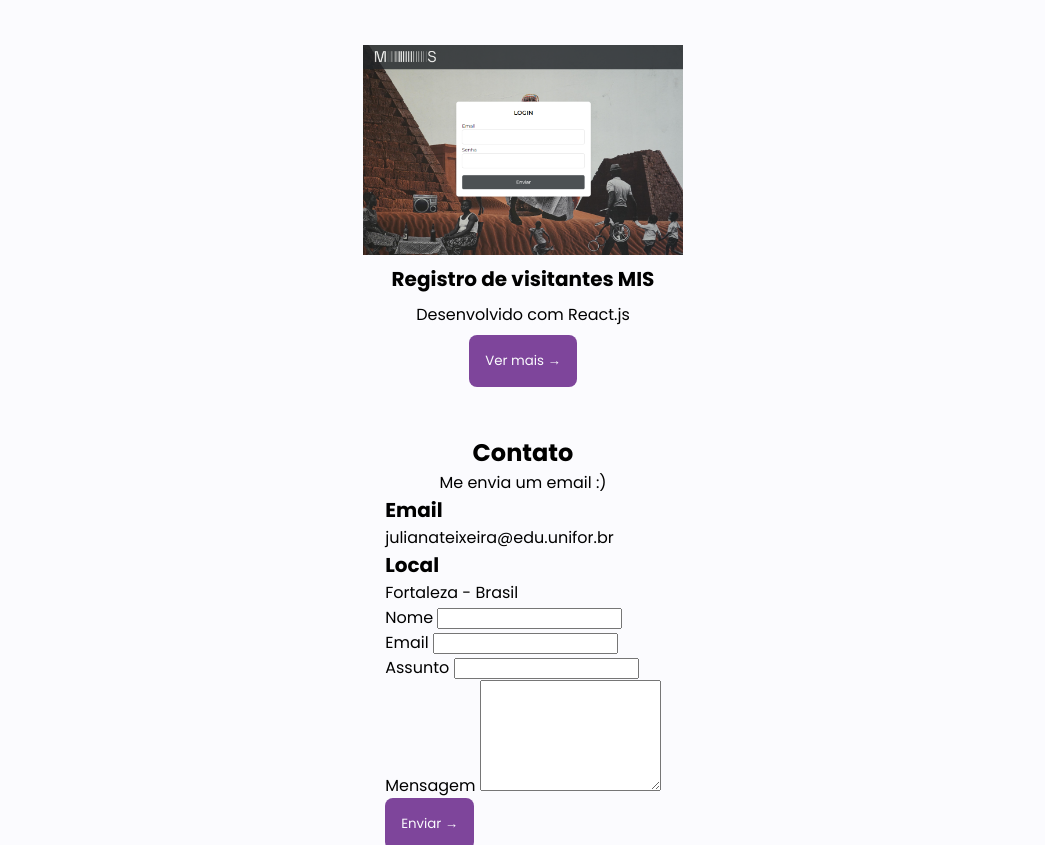
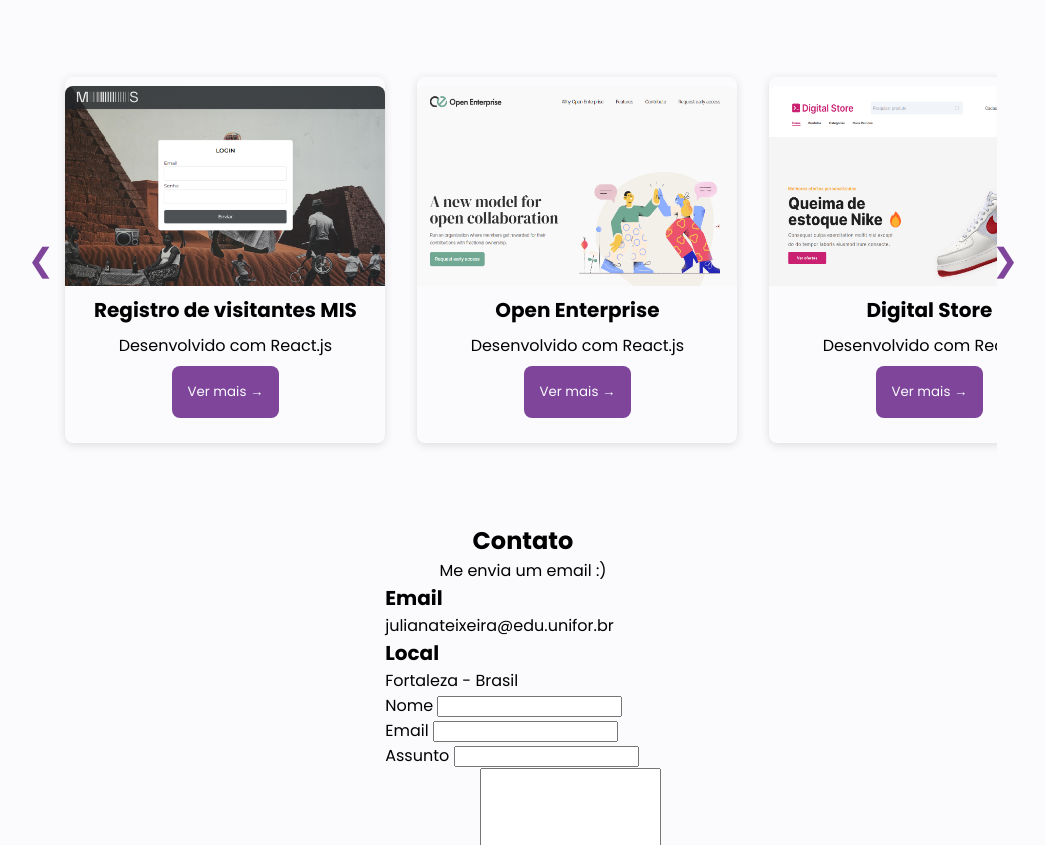
Before and after one commit to ajuteixeira/portfolio-pessoal, a plain HTML site: page index.html in a window 1280 px wide. Shown: the part 1268-2113 px from the top of the page, without its empty margins (117-1162 px from the left). Drawn offline with Linux system fonts and the light colour scheme.

Commit message:
adicionando carrossel e outros ajustes

```diff
--- a/index.html
+++ b/index.html
@@ -71,13 +71,59 @@
         <h2>Portfólio</h2>
         <span>Projetos </span>
       </div>
-      <div class="project">
-        <img class="project-img" src="assets/projeto1.png" alt="" />
-        <div class="project-info">
-          <h3>Registro de visitantes MIS</h3>
-          <p>Desenvolvido com React.js</p>
-          <button>Ver mais →</button>
+      <div class="carousel-container">
+        <button class="prev carousel-arrows">&#10094;</button>
+        <div class="carousel" id="carousel">
+          <div class="card">
+            <img class="project-img" src="assets/projeto1.png" alt="" />
+            <div class="project-info">
+              <h3>Registro de visitantes MIS</h3>
+              <p>Desenvolvido com React.js</p>
+              <button><a href="https://github.com/ajuteixeira/museu-registro-visitantes">Ver mais →</a></button>
+            </div>
+          </div>
+          <div class="card">
+            <img class="project-img" src="assets/projeto2.png" alt="" />
+            <div class="project-info">
+              <h3>Open Enterprise</h3>
+              <p>Desenvolvido com React.js</p>
+              <button><a href="https://github.com/ajuteixeira/open-enterprise-lp">Ver mais →</a></button>
+            </div>
+          </div>
+          <div class="card">
+            <img class="project-img" src="assets/projeto3.png" alt="" />
+            <div class="project-info">
+              <h3>Digital Store</h3>
+              <p>Desenvolvido com React.js</p>
+              <button><a href="https://github.com/ajuteixeira/client-drip-store">Ver mais →</a></button>
+            </div>
+          </div>
+          <div class="card">
+            <img class="project-img" src="assets/projeto4.png" alt="" />
+            <div class="project-info">
+              <h3>Drivin</h3>
+              <p>Desenvolvido com HTML, CSS e JS</p>
+              <button><a href="https://github.com/ajuteixeira/museu-registro-visitantes">Ver mais →</a></button>
+            </div>
+          </div>
+          <div class="card">
+            <img class="project-img" src="assets/projeto5.png" alt="" />
+            <div class="project-info">
+              <h3>Cine Tag</h3>
+              <p>Desenvolvido com React.js</p>
+              <button><a href="https://github.com/ajuteixeira/cinetag">Ver mais →</a></button>
+            </div>
+          </div>
+          <div class="card">
+            <img class="project-img" src="assets/projeto6.png" alt="" />
+            <div class="project-info">
+              <h3>Meteora Store</h3>
+              <p>Desenvolvido Bootstrap5</p>
+              <button><a href="https://github.com/ajuteixeira/meteora">Ver mais →</a></button>
+            </div>
+          </div>
         </div>
+        <button class="next carousel-arrows">&#10095;</button>
       </div>
     </section>
     <section class="contact">
@@ -148,6 +194,7 @@
     </div>
     <p>© Juliana Teixeira. Todos os direitos reservados.</p>
   </footer>
+  <script src="script.js"></script>
 </body>
 
 </html>
--- a/script.js
+++ b/script.js
@@ -0,0 +1,11 @@
+const carousel = document.getElementById('carousel');
+const prev = document.querySelector('.prev');
+const next = document.querySelector('.next');
+
+next.addEventListener('click', () => {
+  carousel.scrollBy({ left: 220, behavior: 'smooth' });
+});
+
+prev.addEventListener('click', () => {
+  carousel.scrollBy({ left: -220, behavior: 'smooth' });
+});
--- a/style.css
+++ b/style.css
@@ -59,6 +59,7 @@ p {
 button {
   padding: 1rem;
   font-family: var(--main-font);
+  cursor: pointer;
   border: none;
   border-radius: 0.5rem;
   color: var(--light-color);
@@ -103,18 +104,76 @@ section {
 .project {
   display: flex;
   flex-direction: column;
-  gap: .6rem;
+  gap: 0.6rem;
 }
 
 .project-info {
   display: flex;
   flex-direction: column;
   align-items: center;
-  gap: .5rem;
+  gap: 0.5rem;
 }
 
 .project-img {
   width: 320px;
+  height: 200px;
+  border-radius: 0.5rem 0.5rem 0 0;
+}
+
+.carousel-container {
+  position: relative;
+  width: 80%;
+  overflow: hidden;
+  padding: 1rem 3rem;
+}
+
+.carousel {
+  display: flex;
+  gap: 2rem;
+  padding: 1rem;
+  overflow-x: auto;
+  scrollbar-width: none;
+  scroll-behavior: smooth;
+}
+
+.carousel::-webkit-scrollbar {
+  display: none;
+}
+
+.carousel-arrows {
+  top: 50%;
+  position: absolute;
+  border: none;
+  font-size: 2rem;
+  color: var(--main-color);
+  background-color: transparent;
+  transform: translateY(-50%);
+}
+
+.prev {
+  left: 10px;
+}
+
+.next {
+  right: 10px;
+}
+
+.card {
+  min-width: 320px;
+  height: 350px;
+  display: flex;
+  flex-direction: column;
+  align-items: center;
+  justify-content: center;
+  gap: 0.6rem;
+  padding-bottom: 1rem;
+  border-radius: 0.5rem;
+  box-shadow: rgba(99, 99, 99, 0.2) 0px 2px 8px 0px;
+}
+
+.card a {
+  color: var(--light-color);
+  text-decoration: none;
 }
 
 footer {
```
Also changed, not shown: assets/projeto2.png (added), assets/projeto3.png (added), assets/projeto4.png (added), assets/projeto6.png (added), 1 other file.
